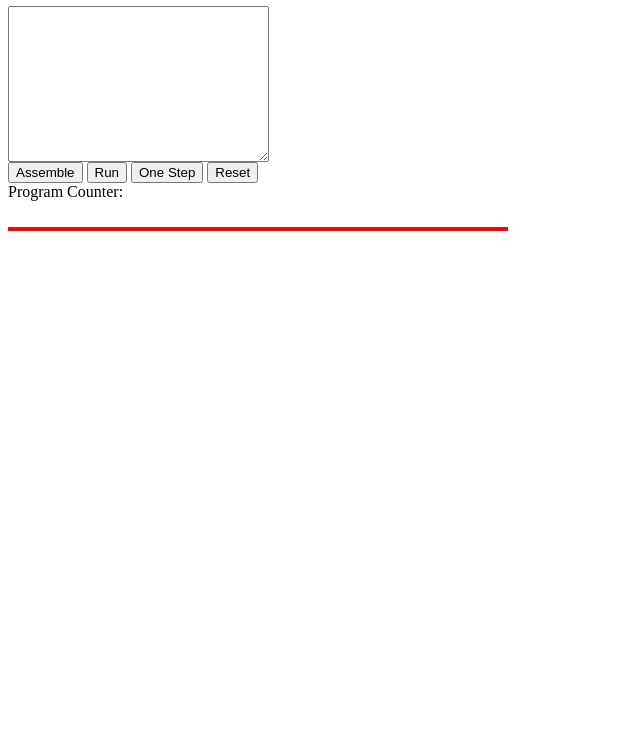
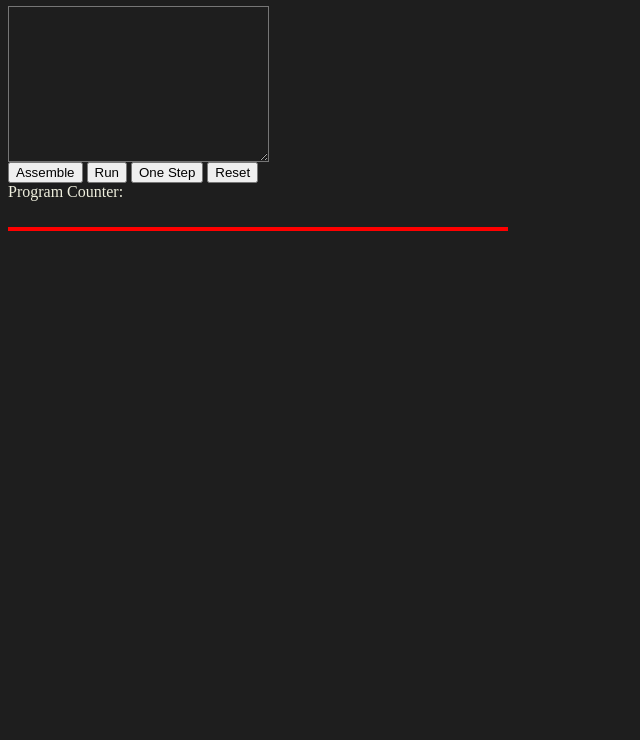
Before and after one commit to astrellon/teachasm, a plain HTML site: page index.html in a window 1280 px wide. Shown: the part 60-800 px from the top of the page, without its empty margins (0-640 px from the left). Drawn offline with Linux system fonts and the light colour scheme.

Commit message:
- Dark themed!

```diff
--- a/index.html
+++ b/index.html
@@ -9,6 +9,10 @@
     <script src="app.js"></script>
 
   <style>
+    body, textarea {
+      background: #1e1e1e;
+      color: #eed;
+    }
     .test-text {
       visibility: hidden;
       width: auto;
```
